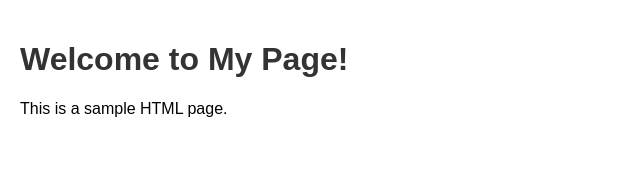
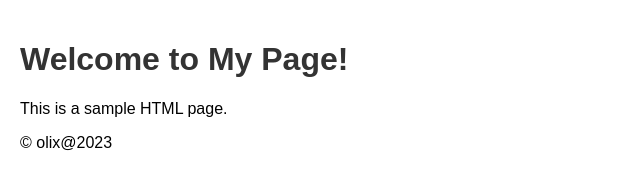
Before and after one commit to Olixc/build_run_tests, a plain HTML site: page index.html in a window 1280 px wide. Shown: the whole page, without its empty margins (0-640 px from the left). Drawn offline with Linux system fonts and the light colour scheme.

Commit message:
Add footer to index.html

```diff
--- a/index.html
+++ b/index.html
@@ -17,5 +17,8 @@
 <body>
   <h1>Welcome to My Page!</h1>
   <p>This is a sample HTML page.</p>
+  <footer>
+    &copy; olix@2023
+  </footer>
 </body>
 </html>
```
